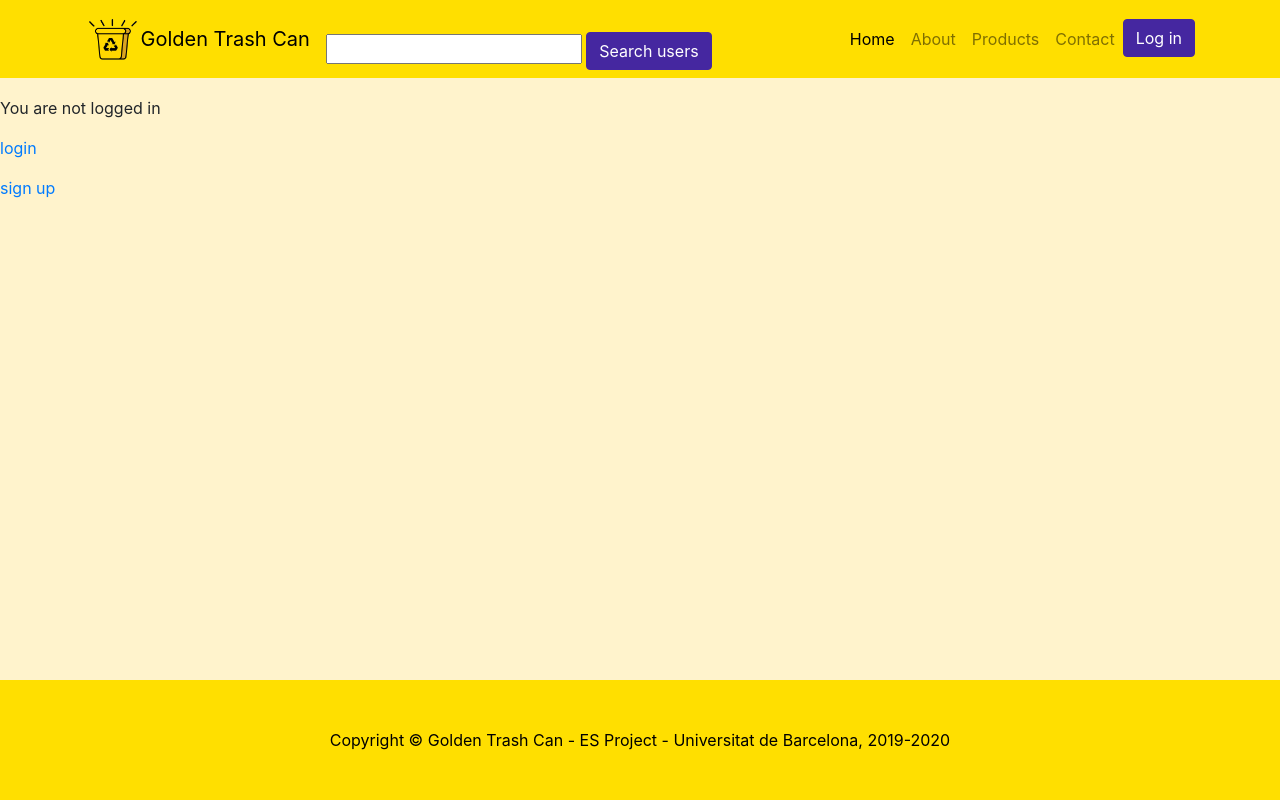
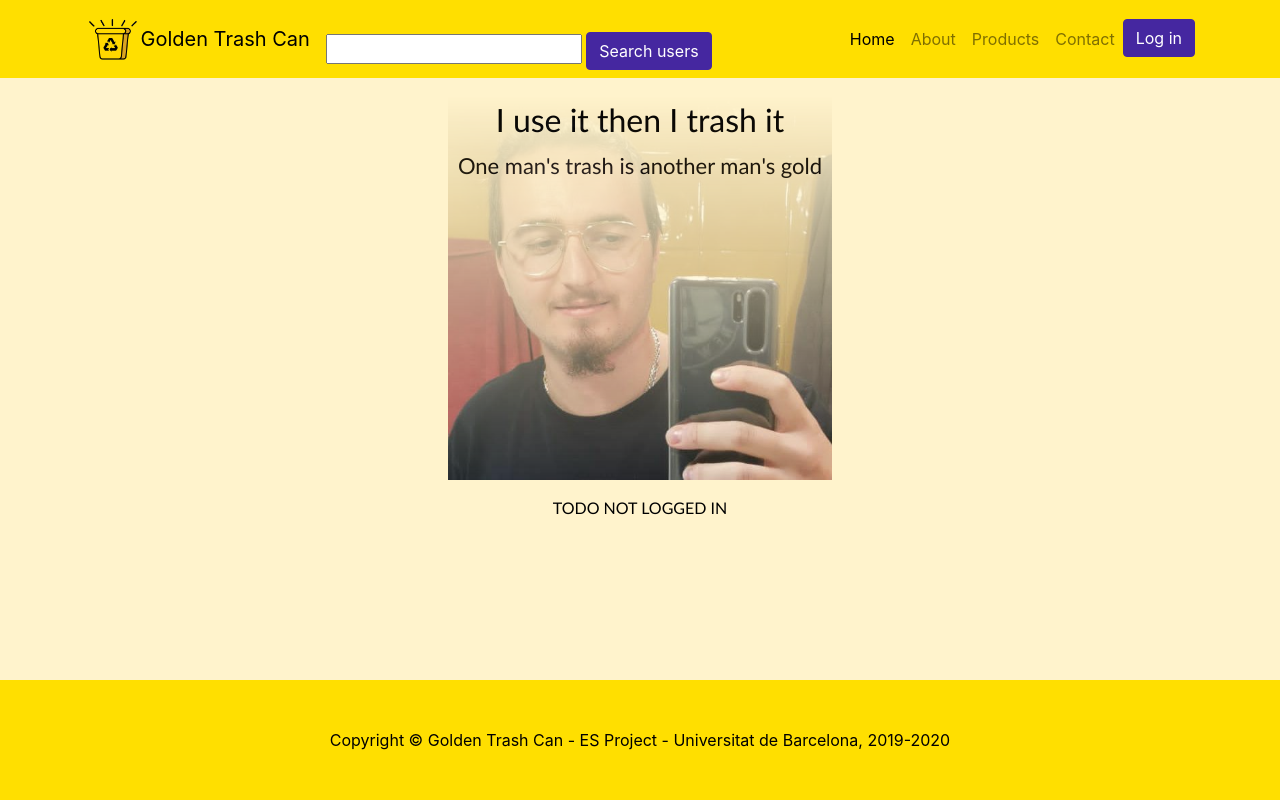
Before and after one commit to UB-ES-19/B5-Vibbo, a Django app: page / in a window 1280 px wide. Run offline with Django 3.2, Linux system fonts and the light colour scheme; some libraries are stand-ins or nearby versions.

Commit message:
Some changes to the frontpage, still ways to go

```diff
--- a/vibbo/templates/base.html
+++ b/vibbo/templates/base.html
@@ -18,6 +18,7 @@
   <link href="/static/css/shop-homepage.css" rel="stylesheet">
 </head>
 
+<!-- Navigation -->
 <body style="background-color:rgb(255, 243, 204);">
 
 <!-- Navigation -->
--- a/vibbo/templates/home.html
+++ b/vibbo/templates/home.html
@@ -4,7 +4,47 @@
 {% block title %}Home{% endblock %}
 
 {% block content %}
+
+<!--color: #50545A;-->
+<style>
+  #mainCon{
+    font-family: Calibri, Candara, Segoe, "Segoe UI", Optima, Arial, sans-serif;
+    font-style: normal;
+    font-variant: normal;
+    font-weight: 300;
+    text-align: center;
+    position: relative;
+    color: #000000;
+    z-index: 3;
+    width: 100%;
+  }
+  #overText{
+    position: absolute;
+    margin-left: auto;
+    margin-right: auto;
+    left: 0;
+    right: 0;
+  }
+  #overTextSub{
+    position: absolute;
+    margin-left: auto;
+    margin-right: auto;
+    top:20%;
+    left: 0;
+    right: 0;
+  }
+</style>
+
+<div id="mainCon">
   <p class="text-center">Work in construction ...</p>
+  <p style="font-size: 32px;" id="overText">I use it then I trash it</p>
+  <p style="font-size: 22px;" id="overTextSub">One man's trash is another man's gold</p>
+  <p>
+    <img src="/static/images/iu.jpeg" alt="Background Frontpage" style="width: 30%; text-align: center; -webkit-mask-image:-webkit-gradient(linear, left top, left bottom, from(rgba(0,0,0,0)), to(rgba(0,0,0,1)));
+      mask-image: linear-gradient(to bottom, rgba(0,0,0,0), rgba(0,0,0,1));">
+  </p>
+
+
   {% if user.is_authenticated %}
     Hi {{ user.username }}!
     <p><a href="{% url 'profile' pk=user.profile.pk %}">Access profile</a></p>
@@ -28,11 +68,10 @@
                     };
                 </script>
   {% else %}
-  <p>You are not logged in</p>
-  <a href="{% url 'login' %}">login</a>
-  <p></p>
-  <a href="{% url 'signup' %}"> sign up</a>
+  <p style="text-align: center;">TODO NOT LOGGED IN</p>
+
   {% endif %}
+</div>
 {% endblock %}
 
 <br/>
```
Also changed, not shown: vibbo/static/images/goldenbags.gif (added), vibbo/static/images/iu.jpeg (added), vibbo/static/images/trashbags.png (added), 1 other file. Lines whose indentation alone changed are shown as unchanged.
